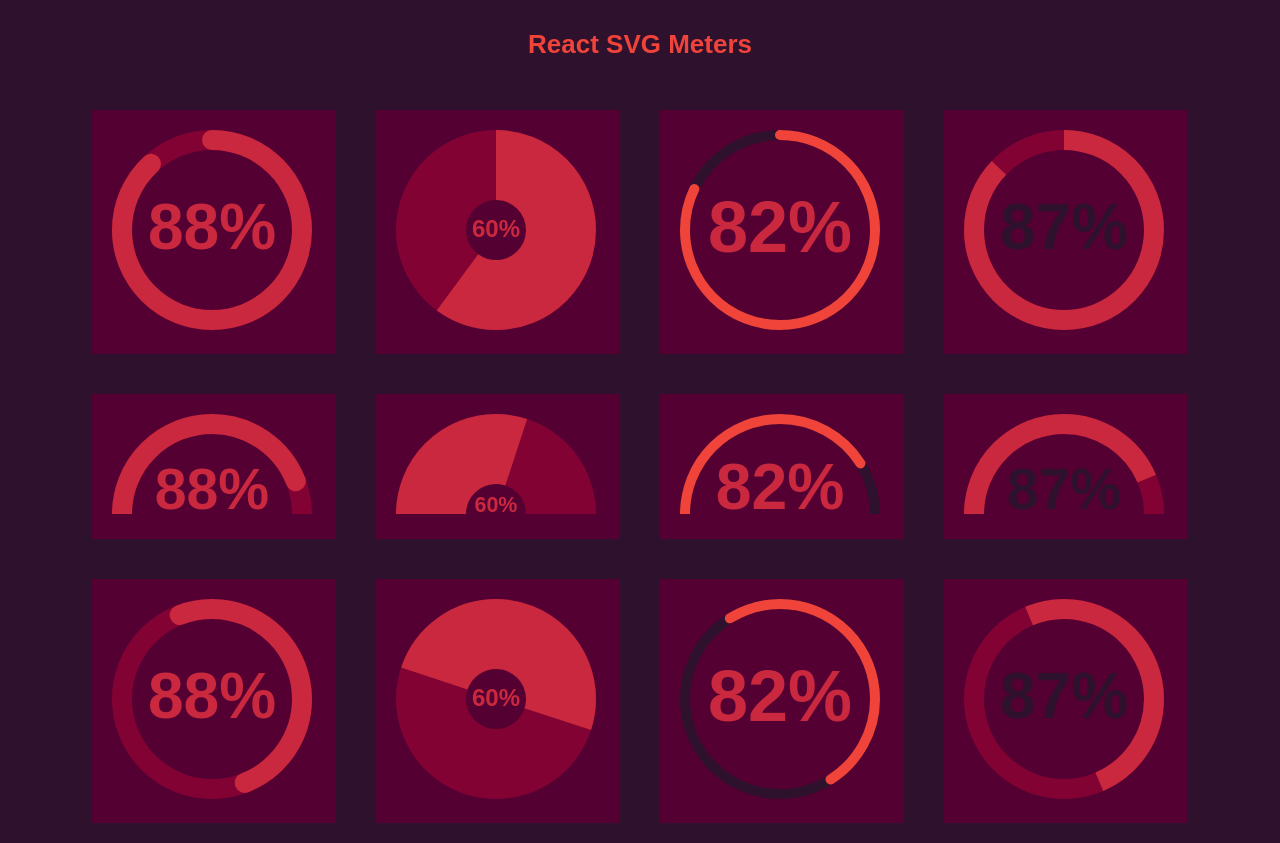
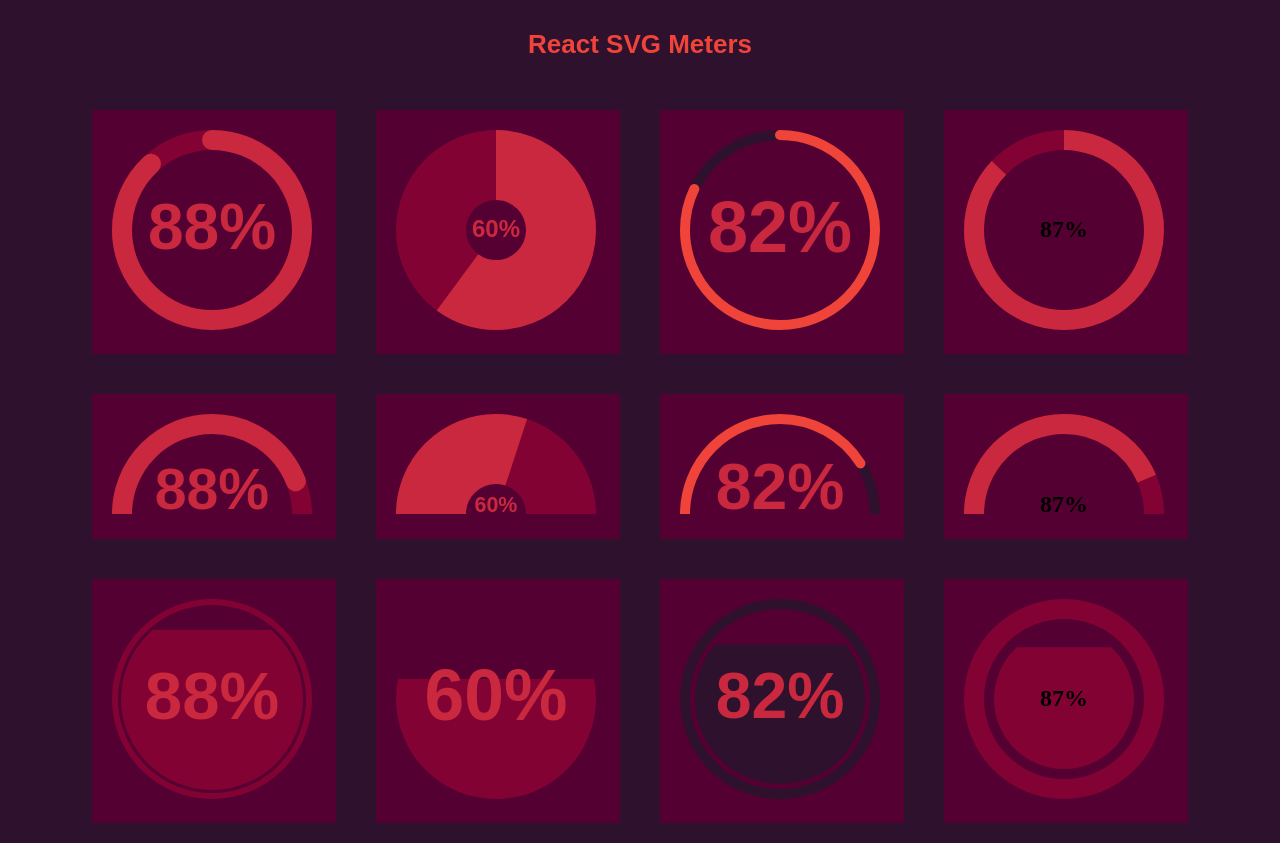
Before and after one commit to royledford/react-svg-meters, a React (Create React App) app: page /meters in a window 1280 px wide. Built offline with nearby package versions, Linux system fonts and the light colour scheme.

Commit message:
Add circledisk

```diff
--- a/src/components/Meter/MeterCircleDisk.js
+++ b/src/components/Meter/MeterCircleDisk.js
@@ -10,6 +10,7 @@ export default class MeterCircleDisk extends Component {
     lineForeground: PropTypes.string,
     rounded: PropTypes.bool,
     textStyle: PropTypes.object,
+    showBorder: PropTypes.bool,
   }
   static defaultProps = {
     size: 200,
@@ -18,13 +19,17 @@ export default class MeterCircleDisk extends Component {
     lineForeground: '#C9283E',
     rounded: false,
     textStyle: {},
+    showBorder: true,
   }
 
   render() {
-    const { size, lineWidth, value, lineBackground, lineForeground, rounded, textStyle } = this.props
+    const { size, value, lineBackground, lineForeground, rounded, textStyle } = this.props
+
+    // handle case with no border
+    const lineWidth = this.props.showBorder ? this.props.lineWidth : 0
 
     const baseTextStyle = {
-      fontSize: (size - lineWidth * 2) / 2.5,
+      fontSize: (size - lineWidth * 2) / 2.8,
       fontWeight: 'bold',
       fill: '#C9283E',
     }
@@ -33,6 +38,26 @@ export default class MeterCircleDisk extends Component {
     // we'll remove the extra width to fit the size.
     const radius = (size - lineWidth) / 2
     const viewBox = `0 0 ${size} ${size}`
+
+    // handle cases where the outer stroke width is to large and the inner
+    // circle radius is a negative number.
+    let innerRadius = radius - lineWidth
+    innerRadius = innerRadius < 0 ? 0 : innerRadius
+
+    // Height of fill percentage
+    const fillSize = value * (innerRadius * 2) / 100
+
+    // bottom of the fill disk
+    // const diskTop = innerRadius * 2 - fillSize
+    const diskTop = size - fillSize - lineWidth * 1.5
+
+    // generate a unique id for the svg mask
+    const uniqueId =
+      'mask_' +
+      new Date().valueOf() +
+      Math.random()
+        .toFixed(16)
+        .substring(2)
 
     // get the circle circumference
     // const dashArray = radius * Math.PI * 2
@@ -45,7 +70,19 @@ export default class MeterCircleDisk extends Component {
 
     return (
       <svg width={size} height={size} viewBox={viewBox} style={{ fill: 'none' }}>
-        {/* background circle */}
+        <defs>
+          <mask id={uniqueId} x="0" y="0" width={size} height={size}>
+            <rect
+              x="0"
+              y={diskTop}
+              width={size}
+              height={fillSize}
+              style={{ stroke: 'none', fill: '#fff', transition: 'all 200ms linear' }}
+            />
+          </mask>
+        </defs>
+
+        {/* border circle */}
         <circle
           style={{ stroke: lineBackground }}
           cx={size / 2}
@@ -54,22 +91,14 @@ export default class MeterCircleDisk extends Component {
           strokeWidth={`${lineWidth}px`}
         />
 
-        {/* foreground circle */}
+        {/* foreground */}
         <circle
-          className="circle-progress"
+          style={{ fill: lineBackground }}
           cx={size / 2}
           cy={size / 2}
-          r={radius}
-          strokeWidth={`${lineWidth}px`}
-          // Start progress marker at 12 O'Clock
-          transform={`rotate(-90 ${size / 2} ${size / 2})`}
-          style={{
-            stroke: lineForeground,
-            strokeLinecap: lineEnd,
-            strokeDasharray: dashArray,
-            strokeDashoffset: dashOffset,
-            transition: 'stroke-dashoffset 200ms linear',
-          }}
+          r={innerRadius}
+          strokeWidth={0}
+          mask={`url(#${uniqueId})`}
         />
 
         <text style={textStyleOveride} className="circle-text" x="50%" y="50%" dy=".3em" textAnchor="middle">
--- a/src/components/Meters.js
+++ b/src/components/Meters.js
@@ -40,8 +40,9 @@ export default class Meters extends Component {
 
     const styles = {
       textStyle: {
-        fontFamily: 'fantasy',
-        fill: '#2E112D',
+        fontFamily: 'cursive',
+        fill: '#000',
+        fontSize: 24,
       },
     }
 
@@ -95,10 +96,10 @@ export default class Meters extends Component {
 
         <div className="meters-row">
           <div className="meters-meterwrap">
-            <MeterCircleDisk lineWidth={20} value={rand1} rounded={true} />
+            <MeterCircleDisk lineWidth={6} value={rand1} rounded={true} />
           </div>
           <div className="meters-meterwrap">
-            <MeterCircleDisk lineWidth={70} value={rand2} rounded={false} />
+            <MeterCircleDisk value={rand2} rounded={false} showBorder={false} />
           </div>
           <div className="meters-meterwrap">
             <MeterCircleDisk
```
